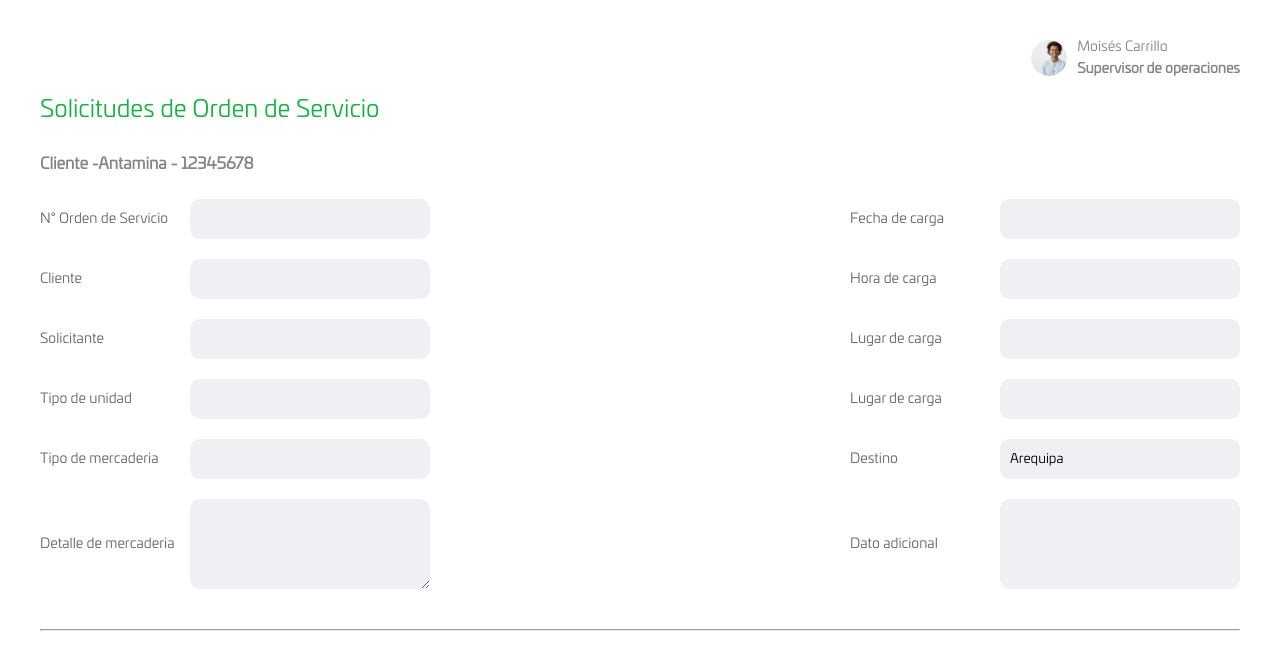
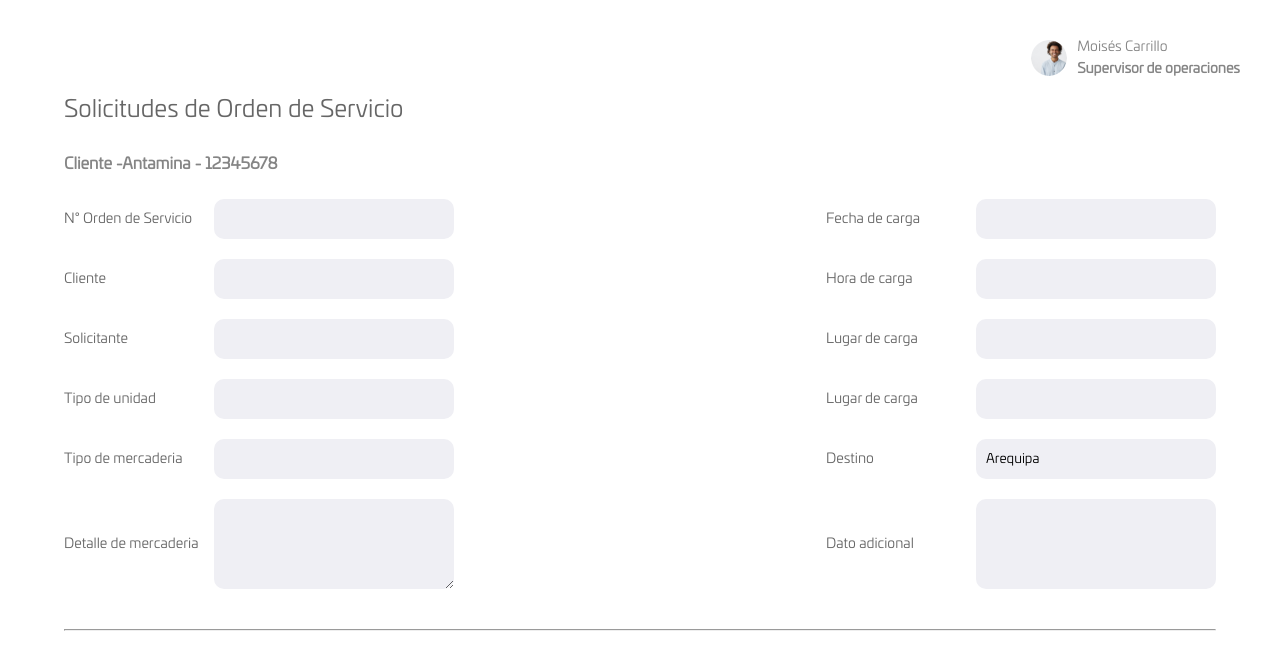
Before and after one commit to argierincon/Ransa-Talent-Fest, a React app: page /ordenServicio in a window 1280 px wide. Shown: the top 670 px of the page. Built offline with nearby package versions, Linux system fonts and the light colour scheme.

Commit message:
agregando componente title

```diff
--- a/src/Views/mainRequest/MainRequest.jsx
+++ b/src/Views/mainRequest/MainRequest.jsx
@@ -2,13 +2,14 @@
 import React from 'react';
 import FormSolicitud from '../../components/formSolicitud/FormSolicitud';
 import Header from '../../components/header/Header';
+import TitleView from '../../components/titleView/TitleView';
 import './MainRequest.scss';
 
 const MainRequest = () => (
   <>
     <Header />
     <section className="main-container-solicitud">
-      <h2>Solicitud de Requerimientos - Almacenes</h2>
+      <TitleView texto="Solicitud de Requerimientos - Almacenes" />
       <div>
         <p>Generar Pedido</p>
         <select name="select">
--- a/src/Views/mainRequest/MainRequest.scss
+++ b/src/Views/mainRequest/MainRequest.scss
@@ -1,13 +1,9 @@
 @import '../../assets/styles/variables';
 .main-container-solicitud {
-  padding: 0px 40px;
-  width: 100%;
+  margin: auto;
+  width: 90%;
   color: $gris-dark;
-  h2 {
-    color: $btn-primary;
-    font-weight: normal;
-    // font-size: 30px;
-  }
+
   .form-manual {
     color: $btn-primary;
   }
```
